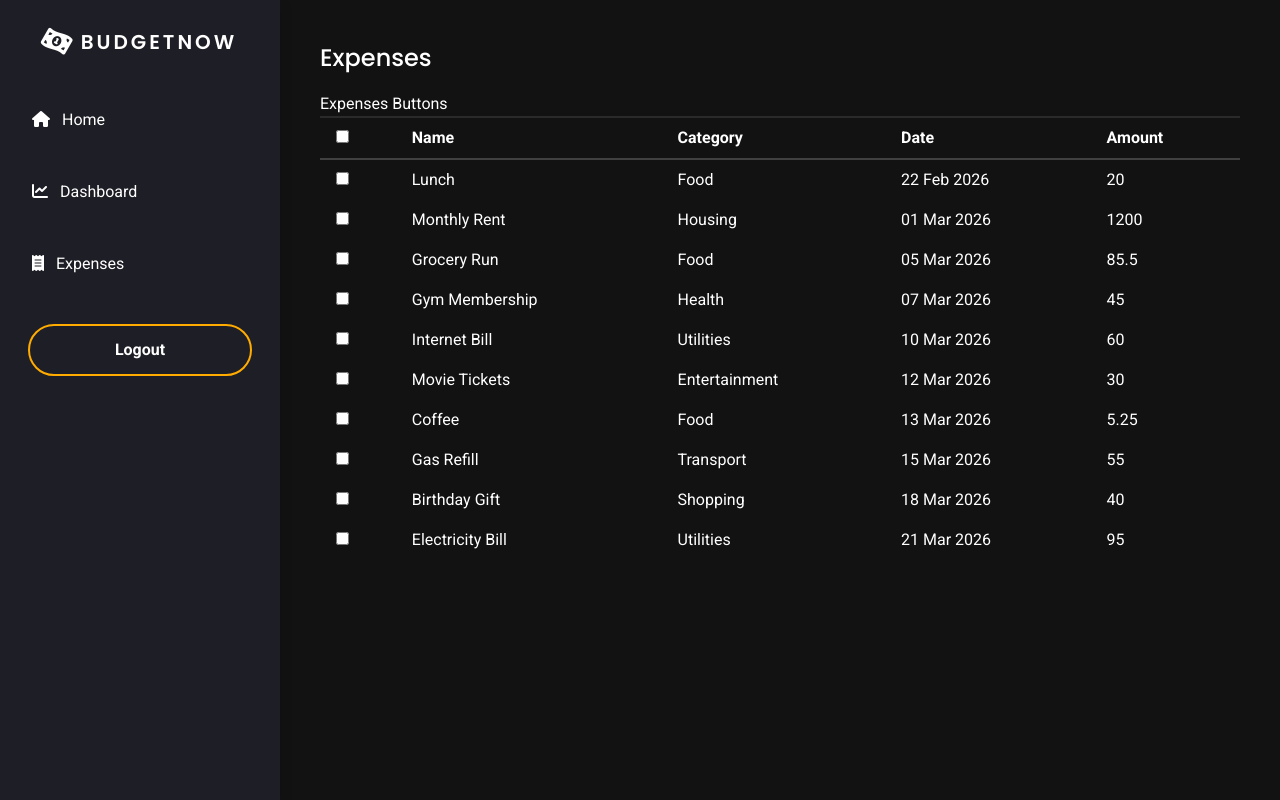
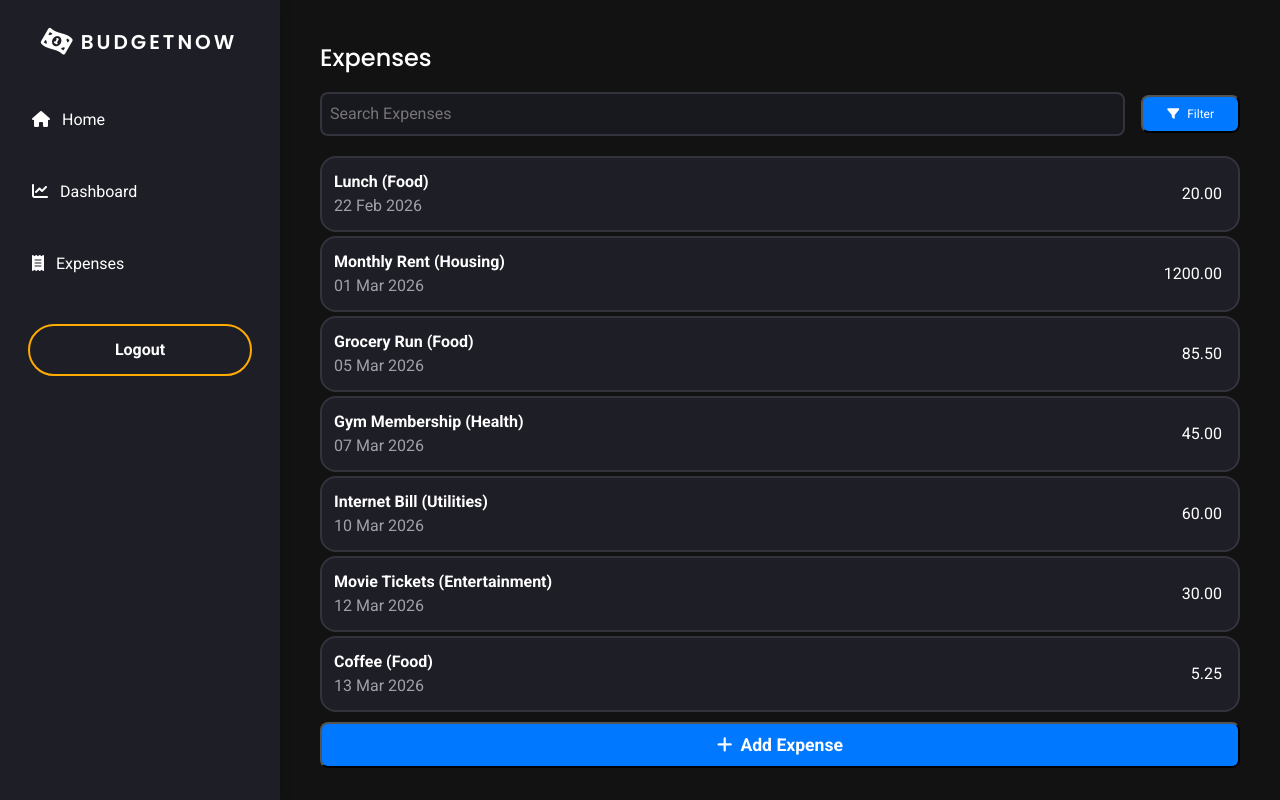
Before and after one commit to mkhikhwan/budget-tracker-mern, a React (Vite) app in the folder frontend/: page /expenses in a window 1280 px wide. Built offline with nearby package versions, Linux system fonts and the light colour scheme.

Commit message:
expense main page

```diff
--- a/frontend/src/features/expenses/pages/ExpensesPage.module.css
+++ b/frontend/src/features/expenses/pages/ExpensesPage.module.css
@@ -1,17 +1,74 @@
-.table{
+.section{
+    display: flex;
+    flex-direction: column;
     width: 100%;
-    table-layout: auto;
-    border-collapse: collapse;
-    border-spacing: 0;
+    height: 100%;
 }
 
-.td, .th{
-    padding: 8px 16px;
-    text-align: left;
+.expensesContainer{
+    flex: 1;
+    display: flex;
+    flex-direction: column;
+    margin-top: 16px;
+    overflow-y: auto;
+    height: 600px;
+    scrollbar-width: thin;
+    scrollbar-color: #555 transparent;
 }
 
-.th{
-    border: none;
-    border-bottom: 2px solid rgba(255, 255, 255, 0.1);
-    border-top: 2px solid rgba(255, 255, 255, 0.1);
+.expenseRow{
+    display: flex;
+    border: 2px solid #33333D;
+    border-radius: 16px;
+    background-color: #1E1E26;
+    padding: 4px;
+    margin-top: 4px;
+
 }
+
+
+.expenseRowLeft{
+    flex: 1;
+    display: flex;
+    flex-direction: column;
+    justify-content: center;
+    align-items: top;
+    padding: 8px;
+}
+
+.expenseRowRight{
+    display: flex;
+    align-items: center;
+    justify-content: center;
+}
+
+.controlRow{
+    display: flex;
+    justify-content: center;
+    align-items: center;
+}
+.search{
+    flex: 1;
+    margin-right: 16px;
+    border: 2px solid #33333D;
+    color: #fff;
+    background-color: #18181F;
+    padding: 8px 8px;
+    border-radius: 8px;
+}
+.search:focus{
+    outline: none;
+    border-color: #3391FF;
+}
+
+.name{
+    font-weight: 600;
+}
+
+.date{
+    color: #A0A0AB;
+}
+
+.amount{
+    padding: 0 12px
+}
--- a/frontend/src/features/expenses/pages/ExpensesPage.tsx
+++ b/frontend/src/features/expenses/pages/ExpensesPage.tsx
@@ -1,5 +1,6 @@
 import PageLayout from "../../../shared/layouts/PageLayout";
 import styles from "./ExpensesPage.module.css"
+import Button from "../../../shared/components/Button";
 
 const dummyData: Expense[] = [
     {
@@ -85,42 +86,53 @@ interface Expense{
 function ExpensesPage(){
     // TODO: Api call
     const data: Expense[] = dummyData;
+    const formatAmount = (value:number)=>{
+        return value.toFixed(2);
+    };
 
     return (
         <PageLayout header="Expenses">
-            <div>
-                Expenses Buttons
-            </div>
-            <div>
-                <table className={styles.table}>
-                    <thead>
-                        <tr>
-                            <th className={`${styles.th} ${styles.checkHeader}`}>
-                                <input type="checkbox"/>
-                            </th>
-                            <th className={`${styles.th}`}>Name</th>
-                            <th className={`${styles.th}`}>Category</th>
-                            <th className={`${styles.th}`}>Date</th>
-                            <th className={`${styles.th}`}>Amount</th>
-                        </tr>
-                    </thead>
-                    <tbody>
-                        {
-                            data.map((expense)=>{
-                                return <tr key={expense.id}>
-                                    <td className={`${styles.td} `}>
-                                        <input type="checkbox"/>
-                                    </td>
-                                    <td className={`${styles.td} `}>{expense.name}</td>
-                                    <td className={`${styles.td} `}>{expense.category}</td>
-                                    <td className={`${styles.td} `}>{expense.date}</td>
-                                    <td className={`${styles.td} `}>{expense.amount}</td>
-                                </tr>
-                            })
-                        }
-                    </tbody>
-                </table>
-            </div>
+            <section className={styles.section}>
+                <div className={styles.controlRow}>
+                    <input type="text" className={styles.search} placeholder="Search Expenses"/>
+                    <div style={{display:'flex', justifyContent:'center', alignItems:'center'}}>
+                        <Button type="primary">
+                            <div style={{padding:'4px', paddingLeft:'16px', paddingRight:'16px'}}>
+                                <i className="fa-solid fa-filter" style={{ marginRight: '8px' }}></i>
+                                Filter
+                            </div>
+                        </Button>
+                    </div>
+                </div>
+                <div className={styles.expensesContainer}>
+                    {
+                        data.map((expense)=>{
+                            console.log(typeof expense.amount)
+                            return <div className={styles.expenseRow} key={expense.id}>
+                                <div className={styles.expenseRowLeft}>
+                                    <div className={styles.name}>
+                                        {expense.name} (<span>{expense.category}</span>)
+                                    </div>
+                                    <div className={styles.date}>
+                                        {expense.date}
+                                    </div>
+                                </div>
+                                <div className={styles.expenseRowRight}>
+                                    <div className={styles.amount}>
+                                        {formatAmount(expense.amount)}
+                                    </div>
+                                </div>
+                            </div>
+                        })
+                    }
+                </div>
+                <div>
+                    <Button type="primary" style={{width:'100%', fontSize:'1.1rem', fontWeight:'600', padding:'8px 0px', margin:'8px 0px'}}>
+                        <i className="fa-solid fa-plus" style={{ marginRight: '8px' }}></i>
+                        Add Expense
+                    </Button>
+                </div>
+            </section>
         </PageLayout>
     )
 }
--- a/frontend/src/shared/components/Button.tsx
+++ b/frontend/src/shared/components/Button.tsx
@@ -11,14 +11,15 @@ type ButtonType = keyof typeof buttonStyle;
 
 interface Props{
     type: ButtonType,
-    children: React.ReactNode
+    children: React.ReactNode,
+    style?: React.CSSProperties
 }
 
-function Button({ type, children }:Props){
+function Button({ type, children, style }:Props){
     const buttonSelected = buttonStyle[type];
 
     return (
-        <button className={`${styles.button} ${buttonSelected}`}>
+        <button className={`${styles.button} ${buttonSelected}`} style={ style }>
             { children }
         </button>
     )
```
